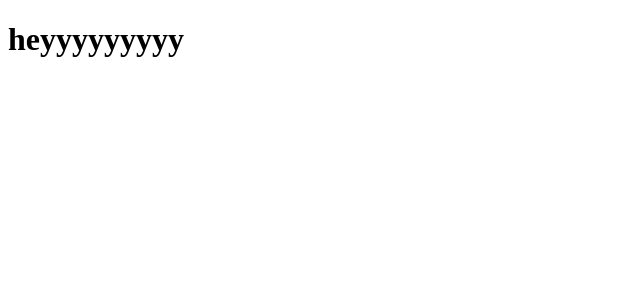
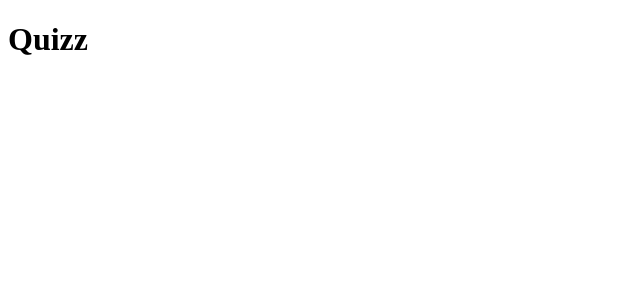
Before and after one commit to anabassoua/Quizz-App, a React (Vite) app in the folder client/: page / in a window 1280 px wide. Shown: the top 300 px of the page, without its empty margins (0-640 px from the left). Built offline with nearby package versions, Linux system fonts and the light colour scheme.

Commit message:
Askia Nabassoua

```diff
--- a/client/package.json
+++ b/client/package.json
@@ -11,7 +11,8 @@
   },
   "dependencies": {
     "react": "^18.2.0",
-    "react-dom": "^18.2.0"
+    "react-dom": "^18.2.0",
+    "styled-components": "^6.0.0-rc.1"
   },
   "devDependencies": {
     "@types/react": "^18.0.28",
--- a/client/src/App.jsx
+++ b/client/src/App.jsx
@@ -1,12 +1,11 @@
 import { useState } from 'react'
+import Quizz from './Quizz'
 
 const App = () => {
   const [count, setCount] = useState(0)
 
   return (
-    <h1>
-      heyyyyyyyyy
-    </h1>
+    <Quizz />
   )
 }
 
--- /dev/null
+++ b/client/src/Quizz.jsx
@@ -0,0 +1,9 @@
+import styled from "styled-components"
+
+const Quizz = () => {
+  return (
+    <h1>Quizz</h1>
+  )
+}
+
+export default Quizz
```
Also changed, not shown: 1 other file (tests, documents, lock files or other folders).
